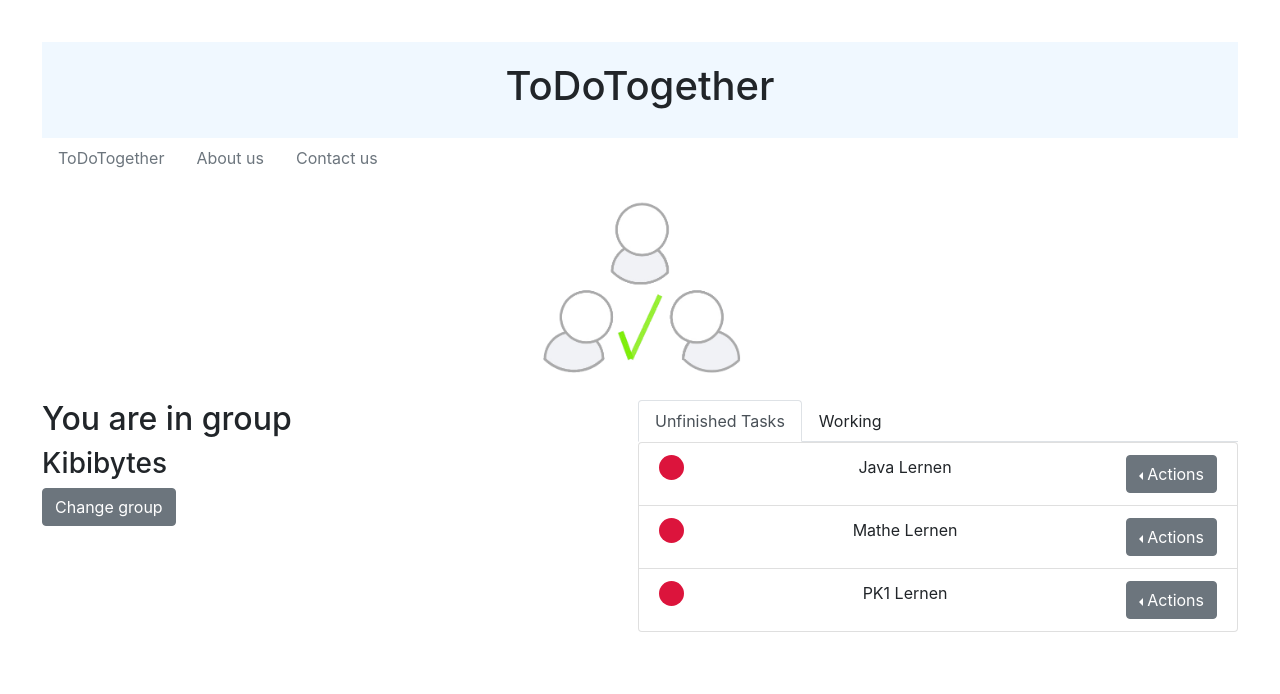
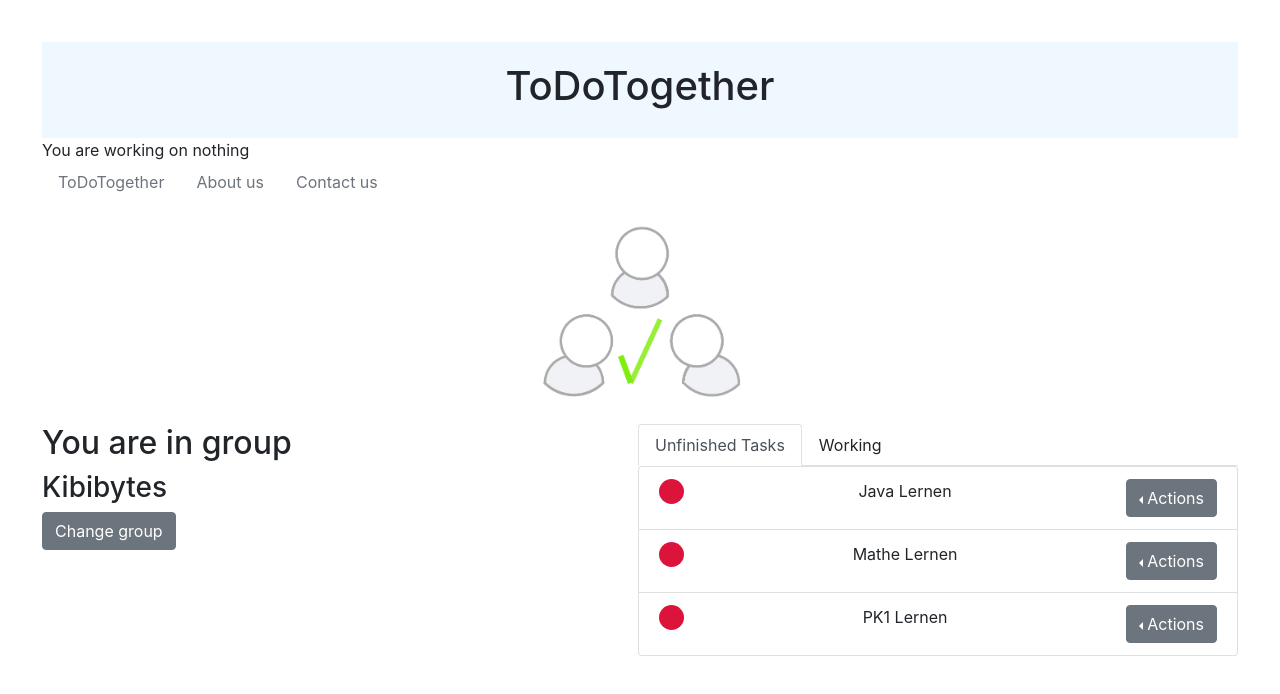
Before and after one commit to dohack2018/TodoTogetherRN, a React (Create React App) app: page / in a window 1280 px wide. Shown: the top 694 px of the page. Built offline with nearby package versions, Linux system fonts and the light colour scheme.

Commit message:
User can see on what task he works on

```diff
--- a/src/App.js
+++ b/src/App.js
@@ -9,6 +9,7 @@ import Tabs from './components/Tabs'
 import GroupInfo from './components/GroupInfo'
 import NavMenue from './components/NavMenue'
 import './App.css'
+import CurrentWorkig from './components/CurrentWorking';
 
 
 class App extends Component {
@@ -24,6 +25,7 @@ class App extends Component {
             <div className="header">
               <h1>ToDoTogether</h1>
             </div>
+            <CurrentWorkig></CurrentWorkig>
           <NavMenue> </NavMenue>
           <img className="logo" src={logo}/>
           <GroupInfo> </GroupInfo>
--- /dev/null
+++ b/src/components/CurrentWorking/index.js
@@ -0,0 +1,27 @@
+import React, { Component } from 'react';
+import { connect } from 'react-redux'
+
+export class CurrentWorkig extends Component {
+    render() {
+        let text = "You are working on nothing"
+
+        if(this.props.user.working !== undefined) {
+            text = "You are working on " + this.props.todos.byKey[this.props.user.working].title;
+        }
+
+        return (
+            <div>
+                {text}
+            </div>
+        );
+    }
+}
+
+function mapDispatchToProps(state) {
+    return {
+        user: state.user,
+        todos: state.todos
+    }
+}
+
+export default connect(mapDispatchToProps)(CurrentWorkig);
```
